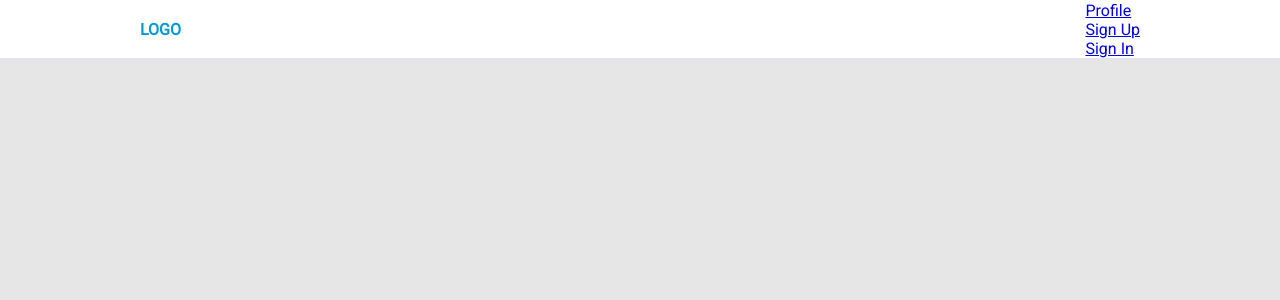
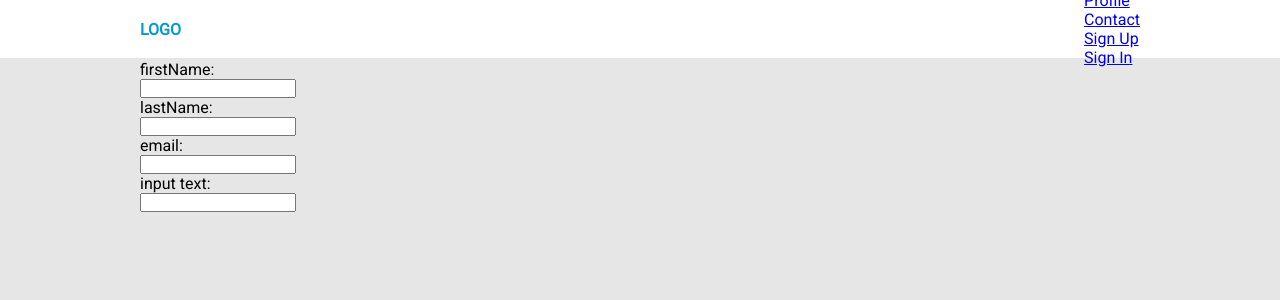
Before and after one commit to IrakliIakobishvili/Ecommerce, a React (Create React App) app in the folder client/: page /contact in a window 1280 px wide. Shown: the top 300 px of the page. Built offline with nearby package versions, Linux system fonts and the light colour scheme; no server answers.

Commit message:
contact component (forms)

```diff
--- /dev/null
+++ b/client/src/components/Contact.js
@@ -0,0 +1,34 @@
+import React, { Component } from "react";
+import "../style/contact.css";
+
+export default class Contact extends Component {
+  render() {
+    return (
+      <div className="contact-page">
+        <div className="container">
+          <form>
+            <label>
+              firstName:
+              <input type="text" name="firstName" />
+            </label>
+
+            <label>
+              lastName:
+              <input type="text" name="lastName" />
+            </label>
+
+            <label>
+              email:
+              <input type="text" name="email" />
+            </label>
+
+            <label>
+              input text:
+              <input type="text" name="text" />
+            </label>
+          </form>
+        </div>
+      </div>
+    );
+  }
+}
--- a/client/src/components/Header.js
+++ b/client/src/components/Header.js
@@ -31,6 +31,14 @@ class Header extends Component {
               <li className="nav-item">
                 <Link className="" to="/profile">
                   Profile
+                </Link>
+              </li>
+            </ul>
+
+            <ul className="">
+              <li className="nav-item">
+                <Link className="" to="/contact">
+                  Contact
                 </Link>
               </li>
             </ul>
--- a/client/src/index.css
+++ b/client/src/index.css
@@ -4,7 +4,7 @@
   list-style: none;
   outline: none;
   box-sizing: border-box;
-    font-family: 'Roboto', sans-serif;
+  font-family: "Roboto", sans-serif;
 }
 
 .container {
--- a/client/src/index.js
+++ b/client/src/index.js
@@ -15,6 +15,7 @@ import SignIn from "./components/SignIn";
 import Profile from "./components/Profile";
 import ProductDetails from "./components/ProductDetails";
 import Cart from "./components/Cart";
+import Contact from "./components/Contact";
 import reducers from "./reducers";
 
 import authGuard from "./components/HOCs/authGuard";
@@ -51,6 +52,7 @@ ReactDOM.render(
           <Route exact path="/cart" component={authGuard(Cart)} />
           <Route exact path="/profile" component={authGuard(Profile)} />
           <Route exact path="/product/:id" component={ProductDetails} />
+          <Route exact path="/contact" component={Contact} />
         </Switch>
       </App>
     </BrowserRouter>
--- /dev/null
+++ b/client/src/style/contact.css
@@ -0,0 +1,9 @@
+* {
+  padding: 0;
+  margin: 0;
+  box-sizing: border-box;
+}
+
+input {
+  display: block;
+}
```
Also changed, not shown: 1 other file (tests, documents, lock files or other folders). Lines whose indentation alone changed are shown as unchanged.
